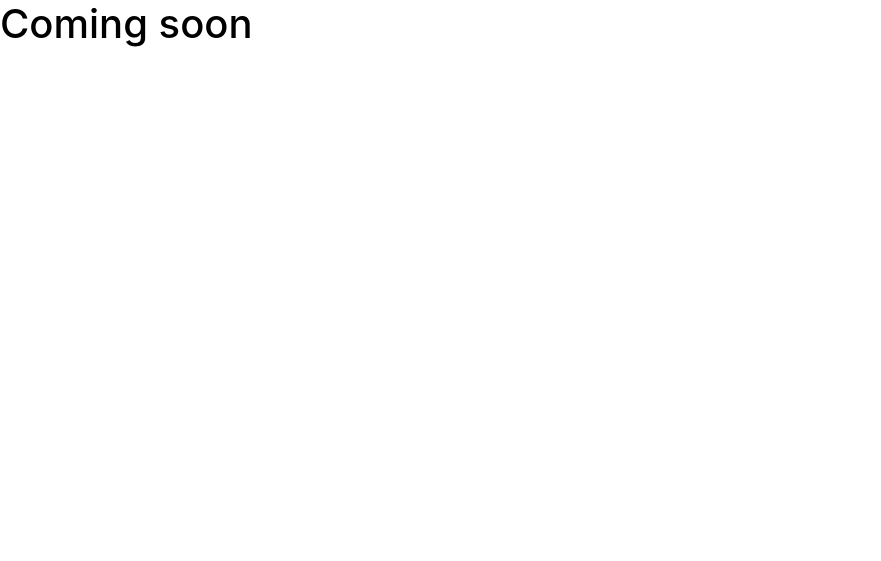
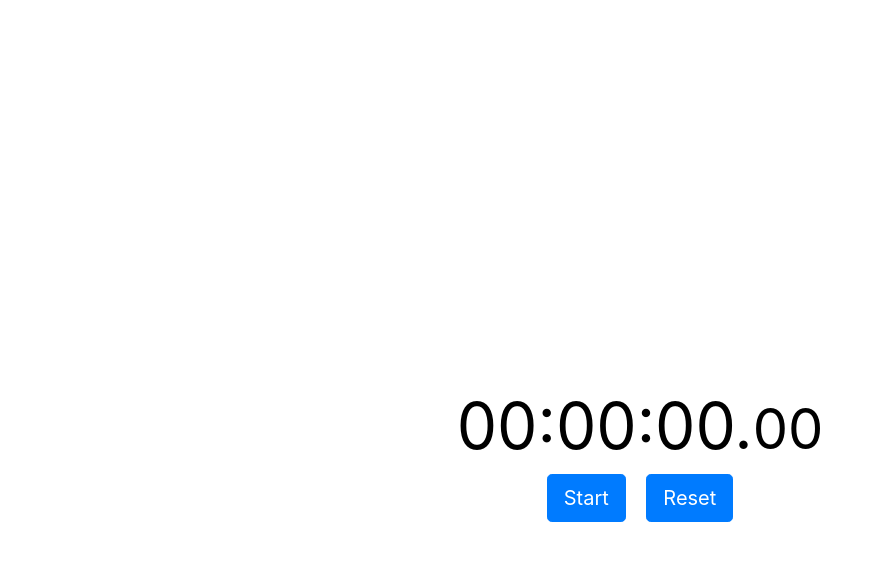
Before and after one commit to mariusmucenicu/ligneJS, a Jekyll site: the page built from stopwatch.html, in a window 1280 px wide. Shown: the top 561 px of the page, without its empty margins (0-881 px from the left). Built offline with Jekyll 4.4.1, drawn with Linux system fonts in a browser that asks for light colours.

Commit message:
feat: Create stopwatch initial design
- Added 2 sizes for buttons and text (for resolutions up to 992px and from
  992px onwards)
- Basic HTML skeleton styled with flexbox (centered the stopwatch)

Resolves #1

```diff
--- a/_layouts/default.html
+++ b/_layouts/default.html
@@ -1,8 +1,9 @@
 <!DOCTYPE html>
+
 <html class="vh-100" lang="{{ site.lang | default: "en-US" }}">
   <head>
-    <meta name="viewport" content="width=device-width, initial-scale=1">
     <meta charset="utf-8">
+    <meta name="viewport" content="width=device-width, initial-scale=1.0, user-scalable=no">
     <title>
       {% if page.title %}
         {{ page.title }} - {{ site.title }}
@@ -15,9 +16,10 @@
           integrity="sha384-Vkoo8x4CGsO3+Hhxv8T/Q5PaXtkKtu6ug5TOeNV6gBiFeWPGFN9MuhOf23Q9Ifjh"
           crossorigin="anonymous">
     <link rel="stylesheet" href="{{ "/assets/css/main.css" | relative_url }}">
+    <script src="{{ "/assets/js/utils.js" | relative_url }}" defer></script>
   </head>
   <body class="h-100">
-    <div class="container-liquid h-100">
+    <div class="container h-100">
       {{ content }}
     </div>
   </body>
--- a/_sass/main.scss
+++ b/_sass/main.scss
@@ -8,3 +8,24 @@ body {
   font-family: $bodyFont;
   min-width: 300px;
 }
+
+.milliseconds {
+  font-size: 2.5rem;
+}
+
+.stopwatch__typography {
+  font-size: 3rem;
+}
+
+
+/* Media Queries */
+
+@media (min-width: 992px) {
+  .milliseconds {
+    font-size: 3.5rem;
+  }
+
+  .stopwatch__typography {
+    font-size: 4rem;
+  }
+}
--- /dev/null
+++ b/assets/js/utils.js
@@ -0,0 +1,23 @@
+const stopWatchButtons = document.querySelectorAll('.stopwatch__controls > button');
+const minSizeQuery = window.matchMedia('(min-width: 992px)');
+
+
+function resizeButtons(buttons, matches) {
+  if (matches) {
+    stopWatchButtons.forEach(buttonElement => buttonElement.classList.add('btn-lg'));
+  } else {
+    stopWatchButtons.forEach(buttonElement => buttonElement.classList.remove('btn-lg'));
+  }
+}
+
+
+function resolveBtnSize(event) {
+  if (event.target === event.currentTarget) {
+    resizeButtons(stopWatchButtons, event.matches);
+  } else {
+    resizeButtons(stopWatchButtons, minSizeQuery.matches);
+  }
+}
+
+minSizeQuery.onchange = resolveBtnSize;
+window.onload = resolveBtnSize;
--- a/stopwatch.html
+++ b/stopwatch.html
@@ -3,4 +3,15 @@ layout: default
 title: Stopwatch
 ---
 
-<h1>Coming soon</h1>
+<div class="row h-100 stopwatch align-content-center">
+  <div class="col-12 stopwatch__typography text-center">
+    <span class="hours">00</span><!-- comment to remove the extra whitespace added by the browser
+    -->:<span class="minutes">00</span><!--
+    -->:<span class="seconds">00</span><!--
+    -->.<span class="milliseconds">00</span>
+  </div>
+  <div class="col-12 stopwatch__controls text-center">
+    <button class="btn btn-primary mx-1 mx-lg-2">Start</button>
+    <button class="btn btn-primary mx-1 mx-lg-2">Reset</button>
+  </div>
+</div>
```
